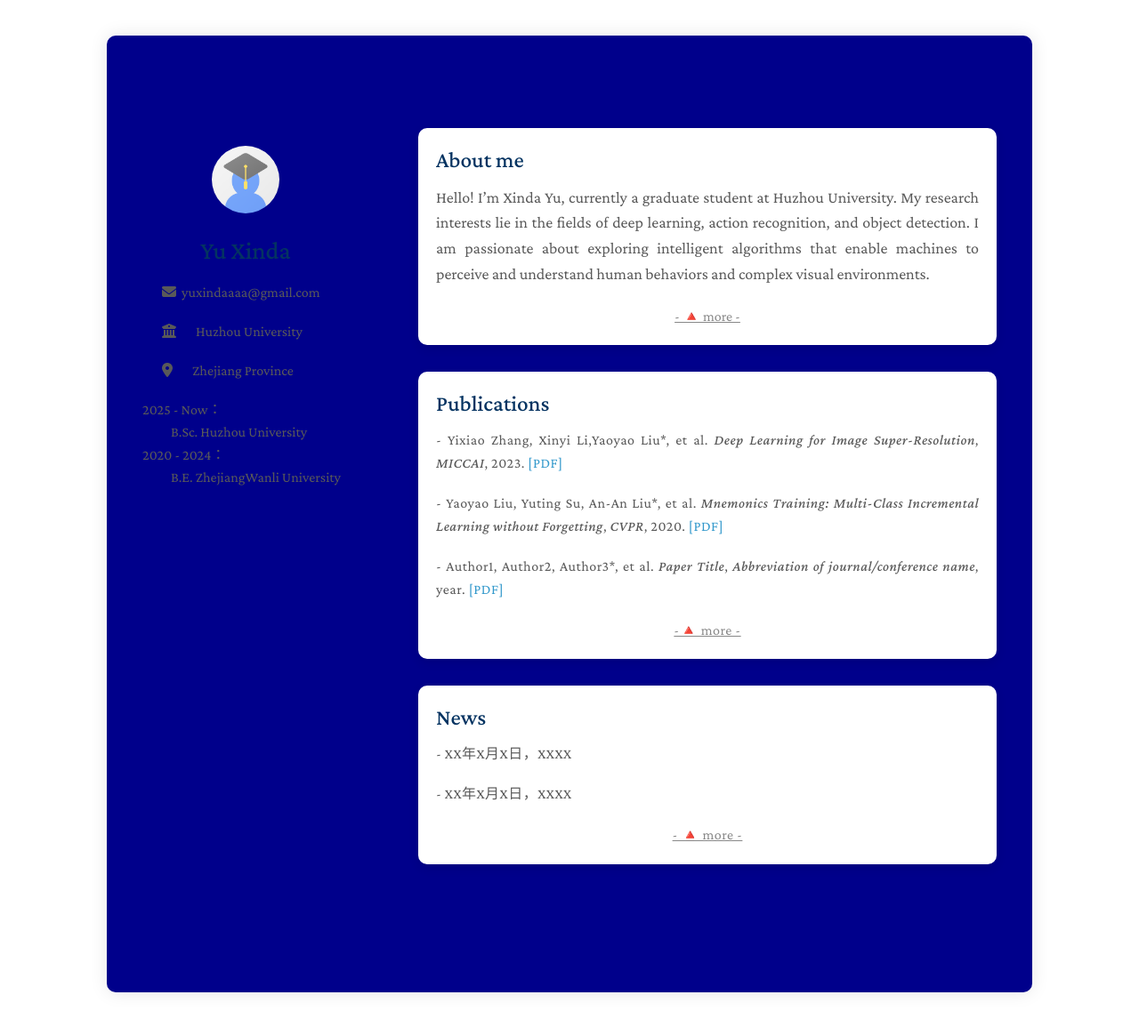
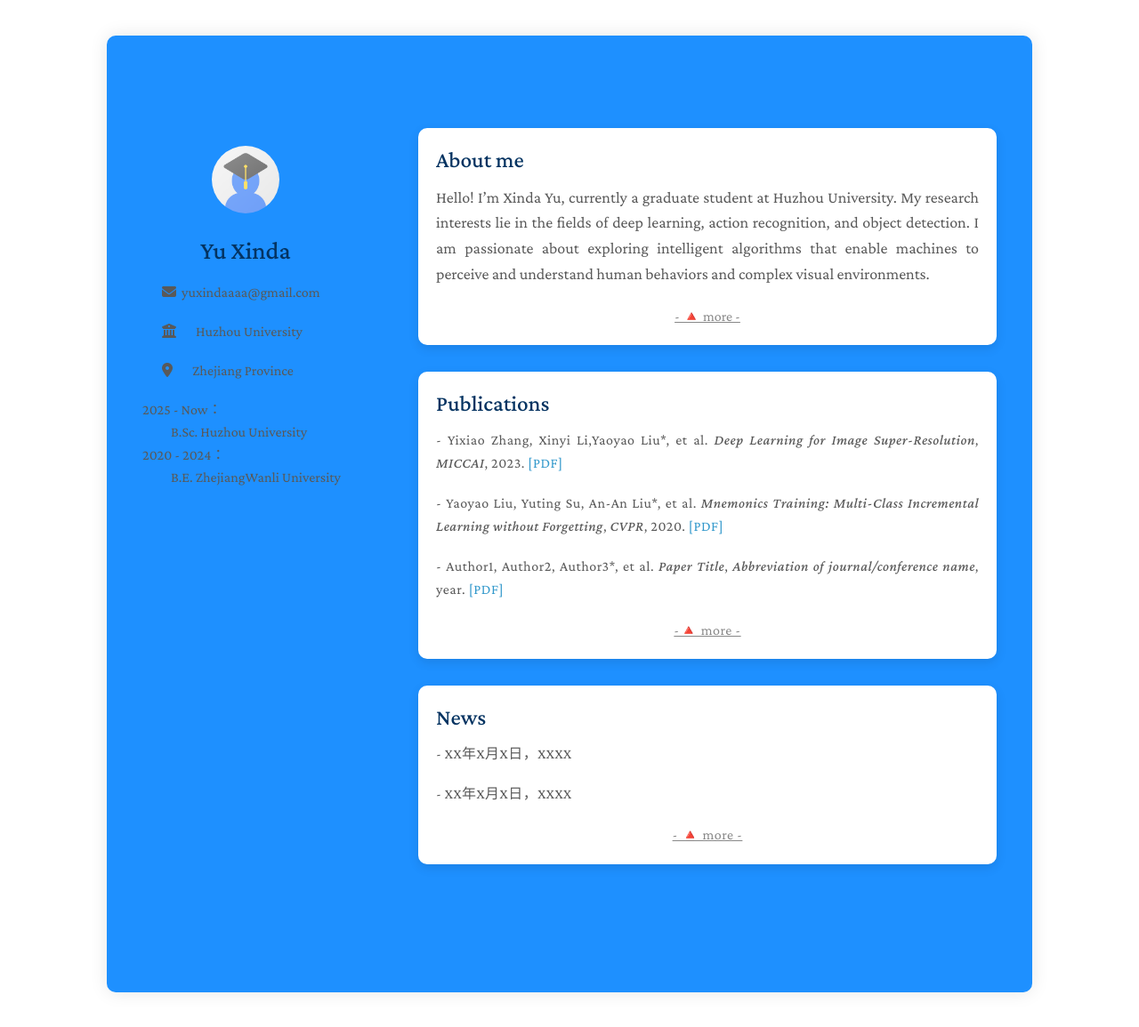
Before and after one commit to Yu-Xinda/Yu.github.io, a Jekyll site: the page built from index.md, in a window 1280 px wide and 1156 px high. Shown: the whole window at 89% size. Built offline with Jekyll 4.4.1, drawn with Linux system fonts in a browser that asks for light colours; a style sheet for code colours, icons or effects is not loaded.

Commit message:
Update homepage.html

```diff
--- a/_layouts/homepage.html
+++ b/_layouts/homepage.html
@@ -52,7 +52,7 @@
       .wrapper {
         max-width: 960px;
         width: 100%;
-        background-color:	#00008B;
+        background-color:	#1E90FF;
         padding: 40px;
         margin: 40px 0;
         border-radius: 10px;
```
